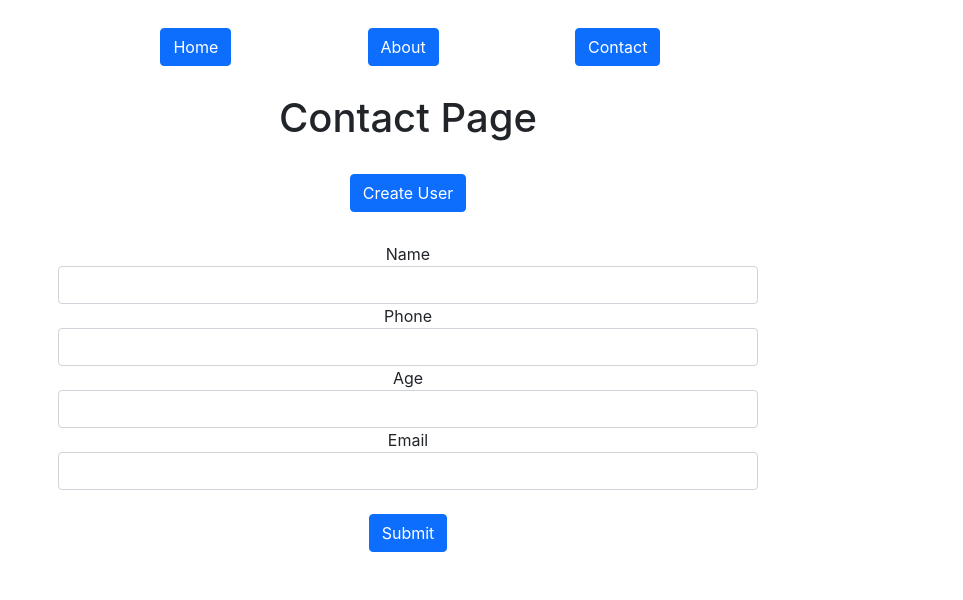
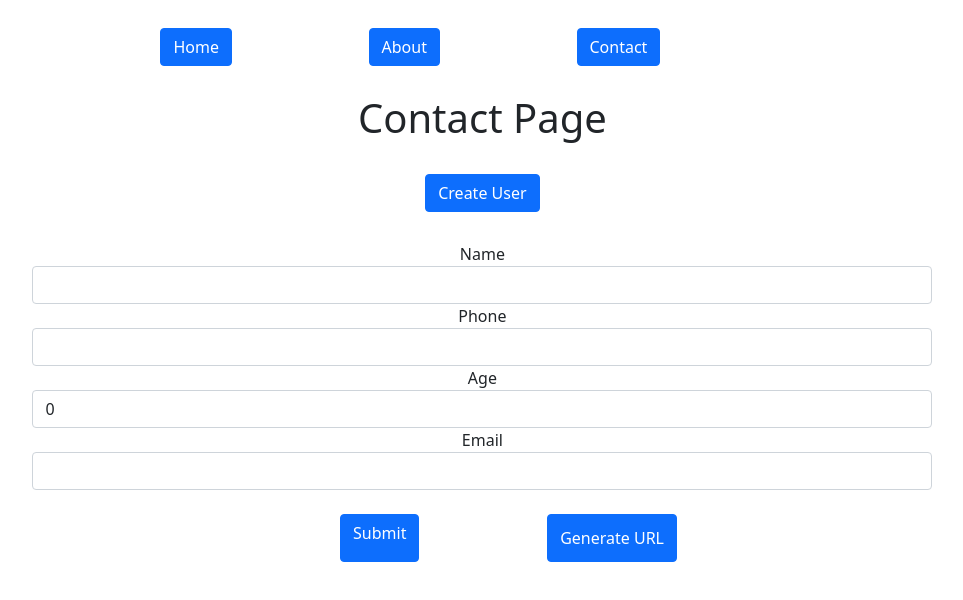
Before and after one commit to Adrusselljr/react-router, a React (Create React App) app: page /contact/form in a window 1280 px wide. Shown: the top 600 px of the page, without its empty margins (262-1225 px from the left). Built offline with nearby package versions, Linux system fonts and the light colour scheme.

Commit message:
modified App.css/Contact.jsx/Form.jsx/index.js

```diff
--- a/src/App.css
+++ b/src/App.css
@@ -10,10 +10,22 @@
 }
 
 .home {
-  width: 700px;
-  margin-left: 25%;
+  width: 900px;
+  margin-left: 23%;
 }
 
 .form {
   margin-top: 30px;
 }
+
+.links {
+  display: flex;
+  justify-content: space-evenly;
+  margin-left: 20%;
+}
+
+.url {
+  margin-top: 40px;
+  width: 800px;
+  margin-left: 6%;
+}
--- a/src/Pages/Contact.jsx
+++ b/src/Pages/Contact.jsx
@@ -7,9 +7,10 @@ function Contact() {
     return (
         <div className='App'>
 
-<            div className="home">
+            <div className="home">
                 <h1>Contact Page</h1><br/>
                 <Link to="form" className='btn btn-primary'>Create User</Link>
+                {/* <Link to={`form?name=${nameSearchParam}&phone=${phoneSearchParam}&age=${ageSearchParam}$email=${emailSearchParam}`} className='btn btn-primary'>Share</Link> */}
                 <Outlet/>
             </div>
 
--- a/src/Pages/Form.jsx
+++ b/src/Pages/Form.jsx
@@ -1,10 +1,27 @@
-import React from 'react'
-import { Link } from 'react-router-dom'
+import React, { useEffect, useState } from 'react'
+import { Link, useSearchParams } from 'react-router-dom'
 import '../App.css'
 import 'bootstrap/dist/css/bootstrap.min.css'
 
 
 function Form(props) {
+    const [click, setClick] = useState(false)
+    const [searchParams] = useSearchParams()
+    const nameSearchParam = searchParams.get("name")
+    const phoneSearchParam = searchParams.get("phone")
+    const ageSearchParam = searchParams.get("age")
+    const emailSearchParam = searchParams.get("email")
+
+    useEffect(() => {
+        props.setName(nameSearchParam)
+        props.setPhone(phoneSearchParam)
+        props.setAge(ageSearchParam)
+        props.setEmail(emailSearchParam)
+    }, [nameSearchParam, phoneSearchParam, ageSearchParam, emailSearchParam])
+
+    const handleOnClick = () => {
+        setClick(prevState => !prevState)
+    }
 
     return (
         <div className='App'>
@@ -12,26 +29,34 @@ function Form(props) {
             <div className="form">
                 <div className="form-group">
                     <label>Name</label>
-                    <input onChange={ e => props.setName(e.target.value) } type="text" className='form-control'/>
+                    <input value={ props.name } onChange={ e => props.setName(e.target.value) } type="text" className='form-control'/>
                 </div>
 
                 <div className="form-group">
                     <label>Phone</label>
-                    <input onChange={ e => props.setPhone(e.target.value) } type="tel" className='form-control'/>
+                    <input value={ props.phone } onChange={ e => props.setPhone(e.target.value) } type="tel" className='form-control'/>
                 </div>
 
                 <div className="form-group">
                     <label>Age</label>
-                    <input onChange={ e => props.setAge(e.target.value) } type="number" className='form-control'/>
+                    <input value={ props.age } onChange={ e => props.setAge(e.target.value) } type="number" className='form-control'/>
                 </div>
 
                 <div className="form-group">
                     <label>Email</label>
-                    <input onChange={ e => props.setEmail(e.target.value) } type="email" className='form-control'/>
+                    <input value={ props.email } onChange={ e => props.setEmail(e.target.value) } type="email" className='form-control'/>
                 </div><br/>
 
-                <Link to="/contact/submitted" className='btn btn-primary'>Submit</Link>
+                <div className="links">
+                    <Link to="/contact/submitted" className='btn btn-primary'>Submit</Link>
+                    <button onClick={ handleOnClick } className='btn btn-primary'>Generate URL</button><br/><br/>
+                </div>
             </div>
+
+            {click === true
+                ? <p className='url'>{ `http://localhost:3000/contact/form?name=${props.name}&phone=${props.phone}&age=${props.age}$email=${props.email}` }</p>
+                : ""
+            }
 
         </div>
     )
--- a/src/index.js
+++ b/src/index.js
@@ -1,8 +1,6 @@
 import React from 'react';
 import ReactDOM from 'react-dom';
 import App from './App';
-import './index.css';
-import 'bootstrap/dist/css/bootstrap.min.css'
 
 ReactDOM.render(
   <React.StrictMode>
```
